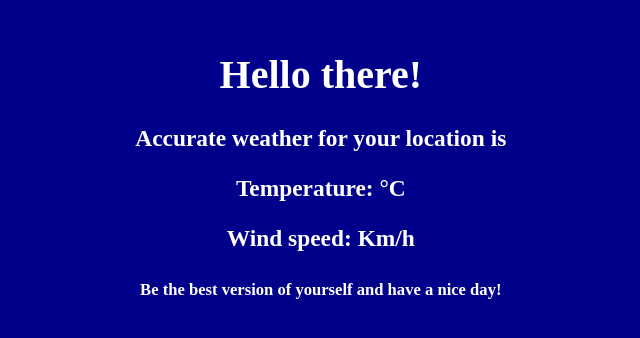
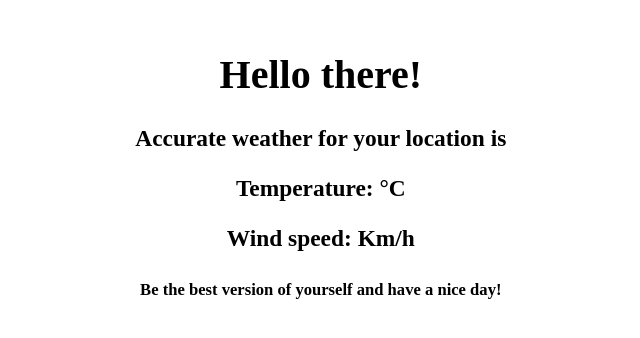
Before and after one commit to Backtracker7/Weather-Now, a React (Create React App) app in the folder weather-now/: page / in a window 1280 px wide. Shown: the part 104-442 px from the top of the page, without its empty margins (356-996 px from the left). Built offline with nearby package versions, Linux system fonts and the light colour scheme; no server answers.

Commit message:
updated css for background and font colors

```diff
--- a/weather-now/src/components/current.js
+++ b/weather-now/src/components/current.js
@@ -19,7 +19,6 @@ function Current() {
     });
 
     const link = 'https://api.open-meteo.com/v1/meteofrance?latitude=' + latitude + '&longitude=' + longitude + '&current_weather=true';
-
 
         fetch(link)
             .then(response => response.json())
--- a/weather-now/src/styles/App.css
+++ b/weather-now/src/styles/App.css
@@ -1,9 +1,9 @@
 .App {
     padding-top: 10%;
-    color: white;
+    color: black;
     font-size: 1em;
     font-family:'Times New Roman', Times, serif;
 }
 body {
-    background-color: darkblue;
+    background-color: #fff;
 }
```
